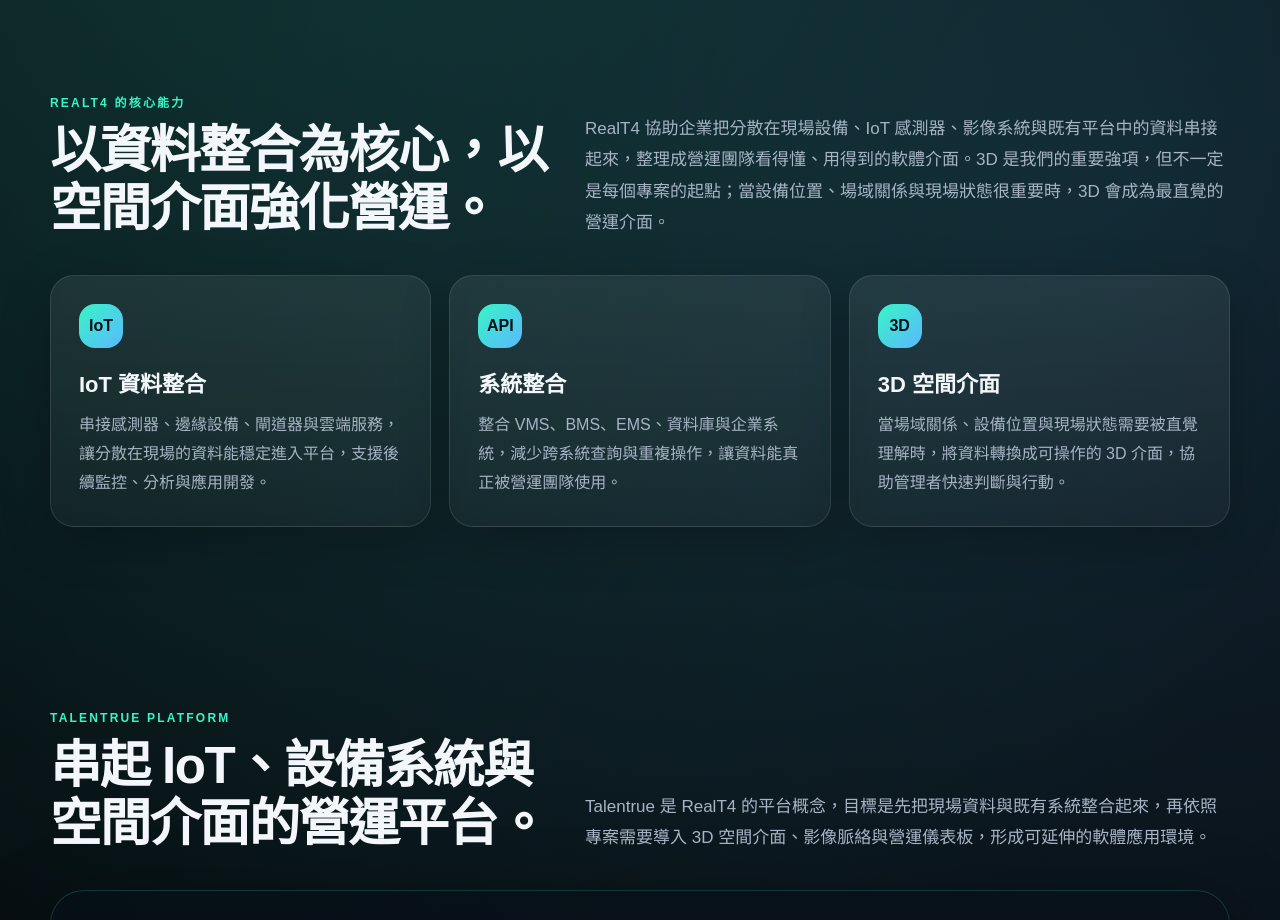
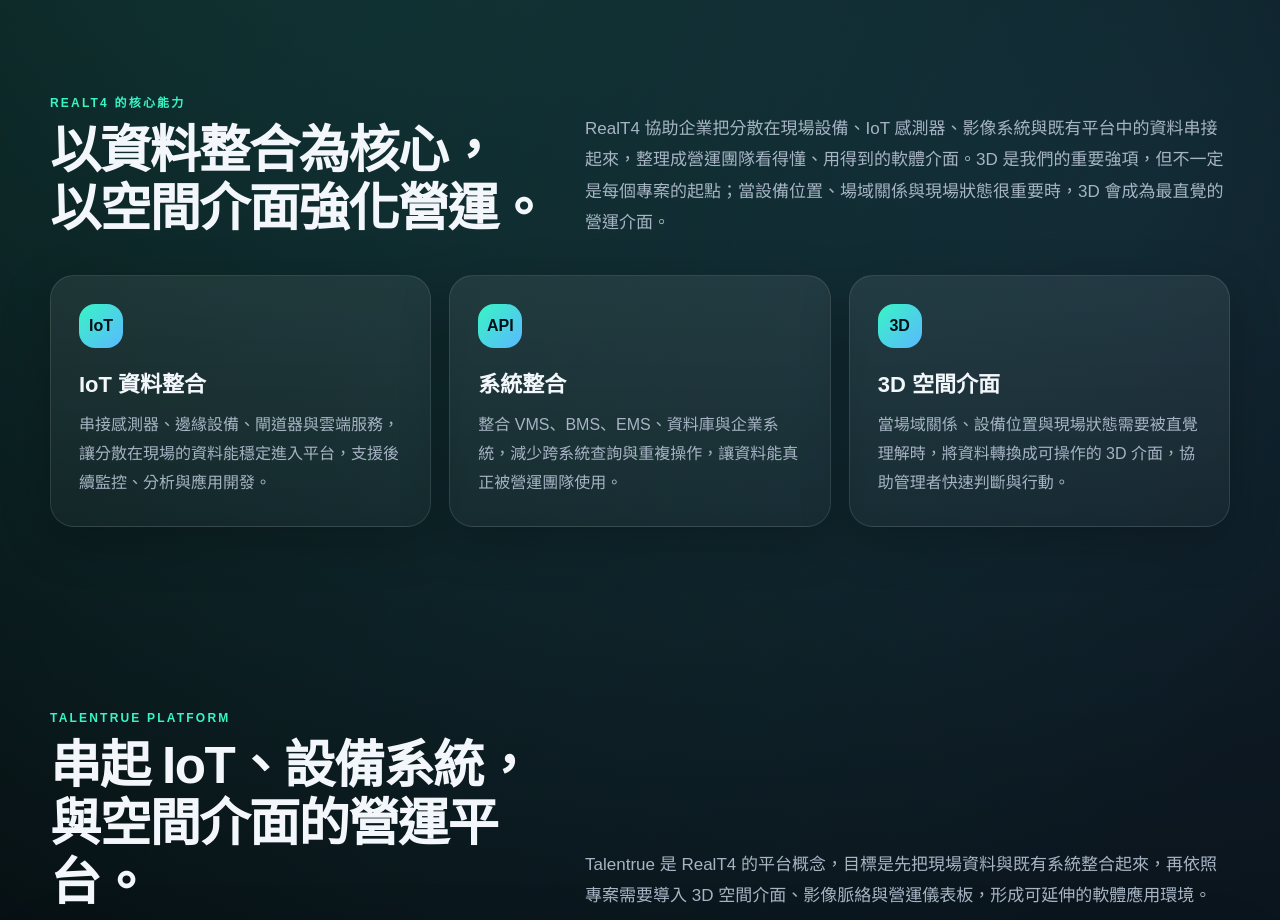
Before and after one commit to HankWCC/realt4-website, a plain HTML site: page tw.html in a window 1280 px wide. Shown: the part 800-1720 px from the top of the page. Drawn offline with Linux system fonts and the light colour scheme.

Commit message:
Update tw.html
調整版面

```diff
--- a/tw.html
+++ b/tw.html
@@ -770,7 +770,7 @@
         <div class="section-head">
           <div>
             <div class="section-label">RealT4 的核心能力</div>
-            <h2>以資料整合為核心，以空間介面強化營運。</h2>
+            <h2>以資料整合為核心，<br class="desktop-break">以空間介面強化營運。</h2>
           </div>
           <p class="section-desc">
             RealT4 協助企業把分散在現場設備、IoT 感測器、影像系統與既有平台中的資料串接起來，整理成營運團隊看得懂、用得到的軟體介面。3D 是我們的重要強項，但不一定是每個專案的起點；當設備位置、場域關係與現場狀態很重要時，3D 會成為最直覺的營運介面。
@@ -802,7 +802,7 @@
         <div class="section-head">
           <div>
             <div class="section-label">Talentrue Platform</div>
-            <h2>串起 IoT、設備系統與空間介面的營運平台。</h2>
+            <h2>串起 IoT、設備系統，<br class="desktop-break">與空間介面的營運平台。</h2>
           </div>
           <p class="section-desc">
             Talentrue 是 RealT4 的平台概念，目標是先把現場資料與既有系統整合起來，再依照專案需要導入 3D 空間介面、影像脈絡與營運儀表板，形成可延伸的軟體應用環境。
@@ -840,7 +840,7 @@
         <div class="section-head">
           <div>
             <div class="section-label">解決方案</div>
-            <h2>從資料串接到 3D 場域營運的實務解決方案。</h2>
+            <h2>從資料串接到<br class="desktop-break">3D 場域營運的實務解決方案。</h2>
           </div>
           <p class="section-desc">
             RealT4 支援智慧建築、工廠、資料中心、園區與公共基礎設施等場景。專案可以從 IoT 資料串接、VMS/BMS 整合或營運儀表板開始，再依照需求加入 3D 空間介面，逐步形成可落地的場域營運工具。
```
